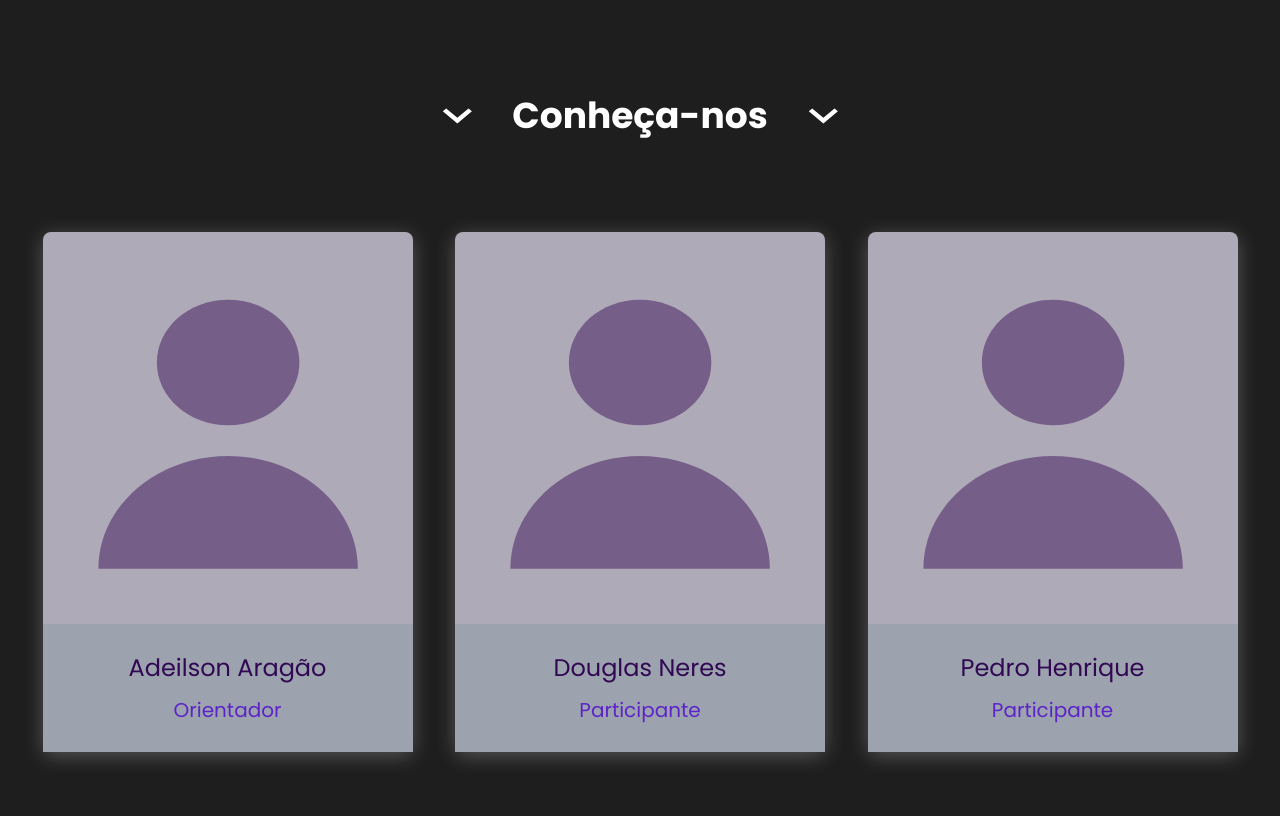
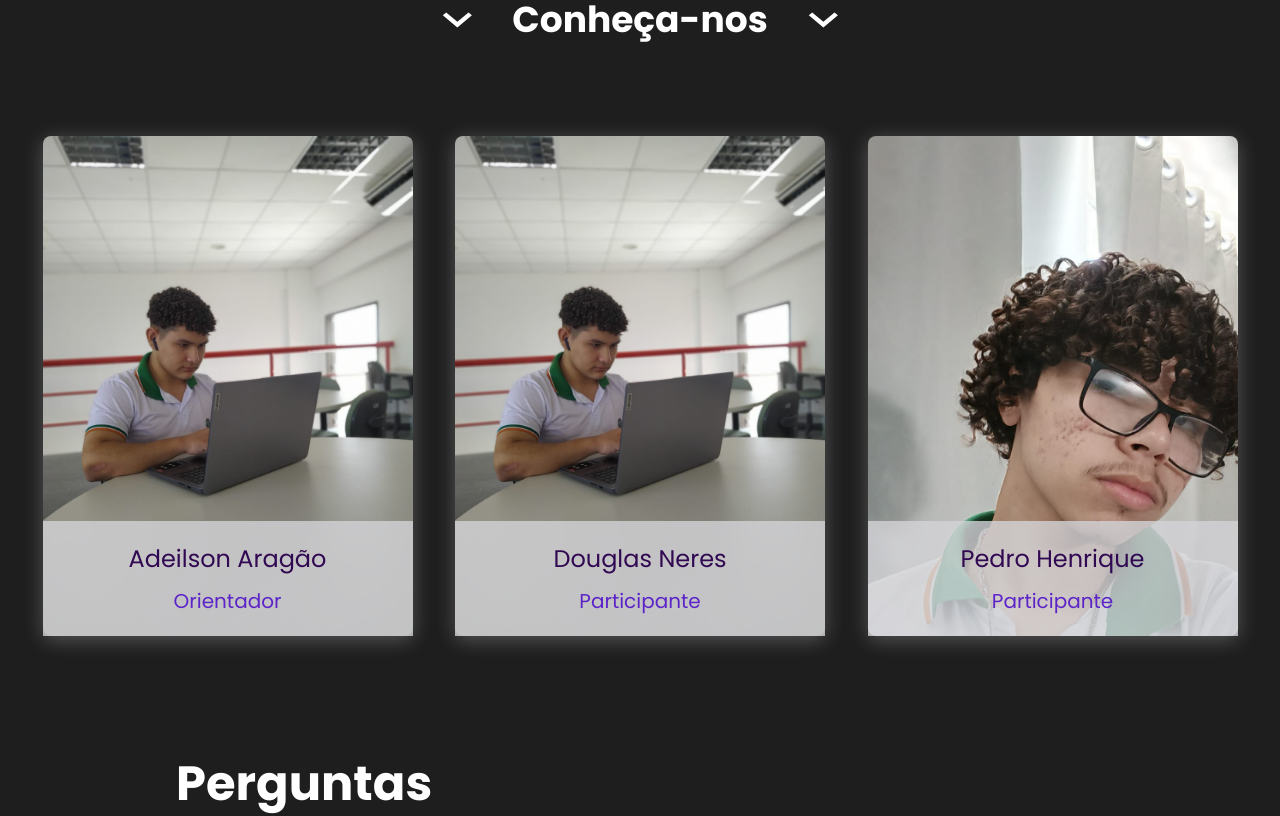
Before and after one commit to DouglasNeres/bunter-app, a React (Vite) app in the folder appWeb/: page / in a window 1280 px wide. Shown: the part 3040-3856 px from the top of the page. Built offline with nearby package versions, Linux system fonts and the light colour scheme.

Commit message:
Bnt - Modification in Cards and attempt to consume api

```diff
--- a/appWeb/src/components/Cards/PersonalCards.tsx
+++ b/appWeb/src/components/Cards/PersonalCards.tsx
@@ -1,33 +1,33 @@
-import WorkImage from "../../assets/IWorking.jpeg"
-import AvatarIcon from "../../assets/avatar.svg"
-
+import DouglasImage from "../../assets/IWorking.jpeg"
+import PedroImage from "../../assets/pp.jpeg"
 
 export function PersonalCards() {
   return (
     <div className="flex justify-evenly pt-24">
-      <div className="bgCard flex flex-col justify-end items-center">
-        <img src={AvatarIcon} alt="" />
-        <div className="z-10 w-full h-32 bg-gray-400 flex flex-col justify-center items-center gap-3">
+      <div className="flex flex-col justify-end items-center">
+        <img className="imgCard" src={DouglasImage} alt="" />
+        <div className="textsBg flex flex-col justify-center items-center gap-3 bg-zinc-300 bg-opacity-80">
           <h2 className="text-2xl text-purpleFifth">Adeilson Aragão</h2>
           <p className="text-xl text-purpleThird">Orientador</p>
         </div>
       </div>
 
-      <div className="bgCard flex flex-col justify-end items-center">
-        <img src={AvatarIcon} alt="" />
-        <div className="z-10 w-full h-32 bg-gray-400 flex flex-col justify-center items-center gap-3">
+      <div className="flex flex-col justify-end items-center">
+        <img className="imgCard" src={DouglasImage} alt="" />
+        <div className="textsBg flex flex-col justify-center items-center gap-3 bg-zinc-300 bg-opacity-80">
           <h2 className="text-2xl text-purpleFifth">Douglas Neres</h2>
           <p className="text-xl text-purpleThird">Participante</p>
         </div>
       </div>
 
-      <div className="bgCard flex flex-col justify-end items-center">
-        <img src={AvatarIcon} alt="" />
-        <div className="z-10 w-full h-32 bg-gray-400 flex flex-col justify-center items-center gap-3">
+      <div className="flex flex-col justify-end items-center">
+        <img className="imgCard" src={PedroImage} alt="" />
+        <div className="textsBg flex flex-col justify-center items-center gap-3 bg-zinc-300 bg-opacity-80">
           <h2 className="text-2xl text-purpleFifth">Pedro Henrique</h2>
           <p className="text-xl text-purpleThird">Participante</p>
         </div>
       </div>
+
     </div>
   )
 }
--- a/appWeb/src/components/FormFooter/Form.tsx
+++ b/appWeb/src/components/FormFooter/Form.tsx
@@ -8,7 +8,7 @@ export function Form() {
           <input className="pl-4 rounded-md bg-purple-300 outline-none placeholder:text-purpleFifth text-purpleFifth" type="text" placeholder="Sugestão" />
           <button className="flex justify-center items-center rounded-lg bg-purpleThird w-12 h-12 ml-5" type="submit"><img className="w-8 h-7" src={SendIcon} alt="" /></button>
         </div>
-        <p className="opacity-50 text-sm">Versão 1.0.0 &copy; BUNTER 2022</p>
+        <p className="opacity-50 text-sm cursor-text">Versão 1.0.0 &copy; BUNTER 2022</p>
       </div>
   )
 }
--- a/appWeb/src/main.css
+++ b/appWeb/src/main.css
@@ -25,7 +25,7 @@ body {
   display: flex;
   justify-content: center;
   align-items: center;
-  height: 100vh;
+  height: 88vh;
 }
 
 .lightBg {
@@ -42,14 +42,14 @@ body {
   width: 700px;
   height: 720px;
   left: -320px;
-  top: 1200px;
+  top: 1050px;
   z-index: -1;
   border-radius: 100%;
   background: rgb(88, 21, 141);
   background: linear-gradient(90deg, rgba(119, 67, 219, 1), 44%, rgba(88, 21, 141, 1) 0%, rgba(148, 12, 213, 1) 100%);
 }
 
-.circleBlur{
+.circleBlur {
   position: absolute;
   width: 836px;
   height: 822px;
@@ -61,30 +61,27 @@ body {
   z-index: -1;
 }
 
-.bgCard{
-  background-color: #AFAAB8;
+.imgCard {
   box-shadow: 0px 4px 20px rgba(255, 255, 255, 0.25);
   width: 370px;
-  height: 520px;
+  height: 500px;
   border-radius: 8px;
 }
 
-.bgCard img{
-  position: relative;
-  top: -30px;
-  height: 320px;
-  width: 260px;
-  z-index: 1;
+.textsBg{
+  position: absolute;
+  height: 115px;
+  width: 370px;
 }
 
-.content{
+.content {
   width: 380px;
   max-height: 0;
   overflow: hidden;
   transition: all 0.2s;
 }
 
-.content.show{
+.content.show {
   height: auto;
   max-height: 9999px;
   transition: 2s;
```
Also changed, not shown: package.json (added, +9 -0 lines), appWeb/src/assets/pp.jpeg (added), 1 other file (tests, documents, lock files or other folders).
